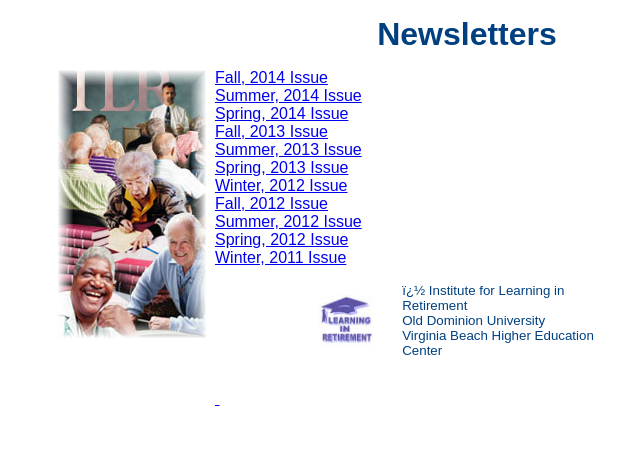
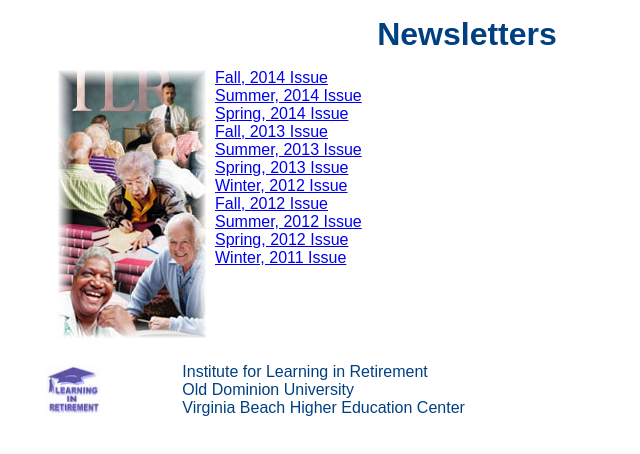
Before and after one commit to davehamby/ILR-Legacy, a plain HTML site: page newsletters.htm in a window 1280 px wide. Shown: the whole page, without its empty margins (252-892 px from the left). Drawn offline with Linux system fonts and the light colour scheme.

Commit message:
Fix numerous FrontPage coding errors
Restructure page to use 2 tables, remove redundant font directives,
etc. Get all the red tags out.

```diff
--- a/newsletters.htm
+++ b/newsletters.htm
@@ -15,14 +15,16 @@
 				</head>
 
 	<body>
-		<div align="center"><center>
+		<div align="center">
 
 			<table cellSpacing="8" cellPadding="0" width="678" border="0">
-				<TBODY>
 				<tr>
 					<td width="14"></td>
-						<td vAlign="bottom" width="460"><p align="center"><strong>
-							<font face="Arial" color="#004080" size="6">Newsletters</font></strong></td>
+					<td vAlign="bottom" width="460">
+						<p align="center"><strong>
+							<font face="Arial" color="#004080" size="6">Newsletters</font></strong>
+						</p>
+					</td>
 				</tr>
 				<tr>
 					<td align="left" width="18%"></td>
@@ -30,45 +32,42 @@
 				</tr>
 				<tr>
 					<td vAlign="top" width="14"><img height="270" alt="ilr_collauge.jpg (21983 bytes)"
-							src="ilr_collauge.jpg" width="150"></td>
-						<td vAlign="top" width="460"><font face="Arial" color="#0000FF">
-							<a href="http://www.oduilr.com/newsletters/fall_2014.pdf" >  Fall, 2014 Issue</a><br>
-							<a href="http://www.oduilr.com/newsletters/summer2014.pdf">  Summer, 2014 Issue</a><br>
-							<a href="http://www.oduilr.com/newsletters/winter_2013.pdf"> Spring, 2014 Issue</a><br>
-							<a href="http://www.oduilr.com/newsletters/fall_2013.pdf">   Fall, 2013 Issue</a><br>
-							<a href="http://www.oduilr.com/newsletters/Summer_2013.pdf"> Summer, 2013 Issue</a><br>
-							<a href="http://www.oduilr.com/newsletters/Spring_2013.pdf"> Spring, 2013 Issue</a><br>
-							<a href="http://www.oduilr.com/newsletters/Winter_2012.pdf">Winter, 2012 Issue</a><br>
-							<a href="http://www.oduilr.com/newsletters/Fall_2012.pdf">Fall, 2012 Issue<br></a>
-							<a href="http://www.oduilr.com/newsletters/Summer_2012.pdf">Summer, 2012 Issue</a><br>
-							<a href="http://www.oduilr.com/newsletters/Spring_2011.pdf">Spring, 2012 Issue</a><br>
-							<a href="http://www.oduilr.com/newsletters/Winter_2011.pdf">Winter, 2011 Issue</a><br>
-							<O:P>
-								<O:P><font face="Arial" color="#004080">
-									<span
-										style="FONT-SIZE: 11pt; FONT-FAMILY: Arial; mso-bidi-font-size: 12.0pt">
-										<div align="center"><center><table borderColor="#ffffff" borderColorDark="#ffffff"
+						src="ilr_collauge.jpg" width="150">
+						</td>
+					<td vAlign="top" width="460">
+						<font face="Arial" color="#0000FF">
+							<a href="http://www.oduilr.com/newsletters/fall-2014.pdf" >  Fall, 2014 Issue   </a><br>
+							<a href="http://www.oduilr.com/newsletters/summer2014.pdf">  Summer, 2014 Issue </a><br>
+							<a href="http://www.oduilr.com/newsletters/winter_2013.pdf"> Spring, 2014 Issue </a><br>
+							<a href="http://www.oduilr.com/newsletters/fall_2013.pdf">   Fall, 2013 Issue   </a><br>
+							<a href="http://www.oduilr.com/newsletters/Summer_2013.pdf"> Summer, 2013 Issue </a><br>
+							<a href="http://www.oduilr.com/newsletters/Spring_2013.pdf"> Spring, 2013 Issue </a><br>
+							<a href="http://www.oduilr.com/newsletters/Winter_2012.pdf"> Winter, 2012 Issue </a><br>
+							<a href="http://www.oduilr.com/newsletters/Fall_2012.pdf">   Fall, 2012 Issue   </a><br>
+							<a href="http://www.oduilr.com/newsletters/Summer_2012.pdf">Summer, 2012 Issue  </a><br>
+							<a href="http://www.oduilr.com/newsletters/Spring_2012.pdf">Spring, 2012 Issue  </a><br>
+							<a href="http://www.oduilr.com/newsletters/Winter_2012.pdf">Winter, 2011 Issue  </a><br>
+						</font>
+					</td>
+				</tr>
+			</table>
+			<span style="FONT-SIZE: 11pt; FONT-FAMILY: Arial; mso-bidi-font-size: 12.0pt">
+				<table borderColor="#ffffff" borderColorDark="#ffffff"
 					cellPadding="12" width="65%" borderColorLight="#ffffff" border="1">
-											<TBODY>
 					<tr>
 						<td vAlign="center" width="23%"><p align="center"><img height="51"
-														alt="ilr2a.jpg (4930 bytes)" src="ilr2a.jpg" width="55"></td>
-													<td width="77%"><font color="#004080"><small>� Institute for Learning in Retirement<br>
-														Old Dominion University<br>
-														Virginia Beach Higher Education Center</small></font></td>
+							alt="ilr2a.jpg (4930 bytes)" src="ilr2a.jpg" width="55">
+							</td>
+						<td width="77%">
+							<font color="#004080">
+								Institute for Learning in Retirement<br>
+								Old	Dominion University<br>
+								Virginia Beach Higher Education Center
+							</font>
+						</td>
 					</tr>
-											</TBODY>
 				</table>
-										</center></div></a><p></span></font>
-						<a
-							href="http://www.lions.odu.edu/org/ilr/newsletters/fall2011.pdf">&nbsp;</td>
-					</tr>
-					<tr>
-						<td vAlign="top" width="14"></td>
-						<td vAlign="top" width="460"></td>
-					</tr>
-				</TBODY>
-			</table>
-		</center></div>
+			</span>
+		</div>
 	</body>
 </html>
```
Lines whose indentation alone changed are shown as unchanged.
